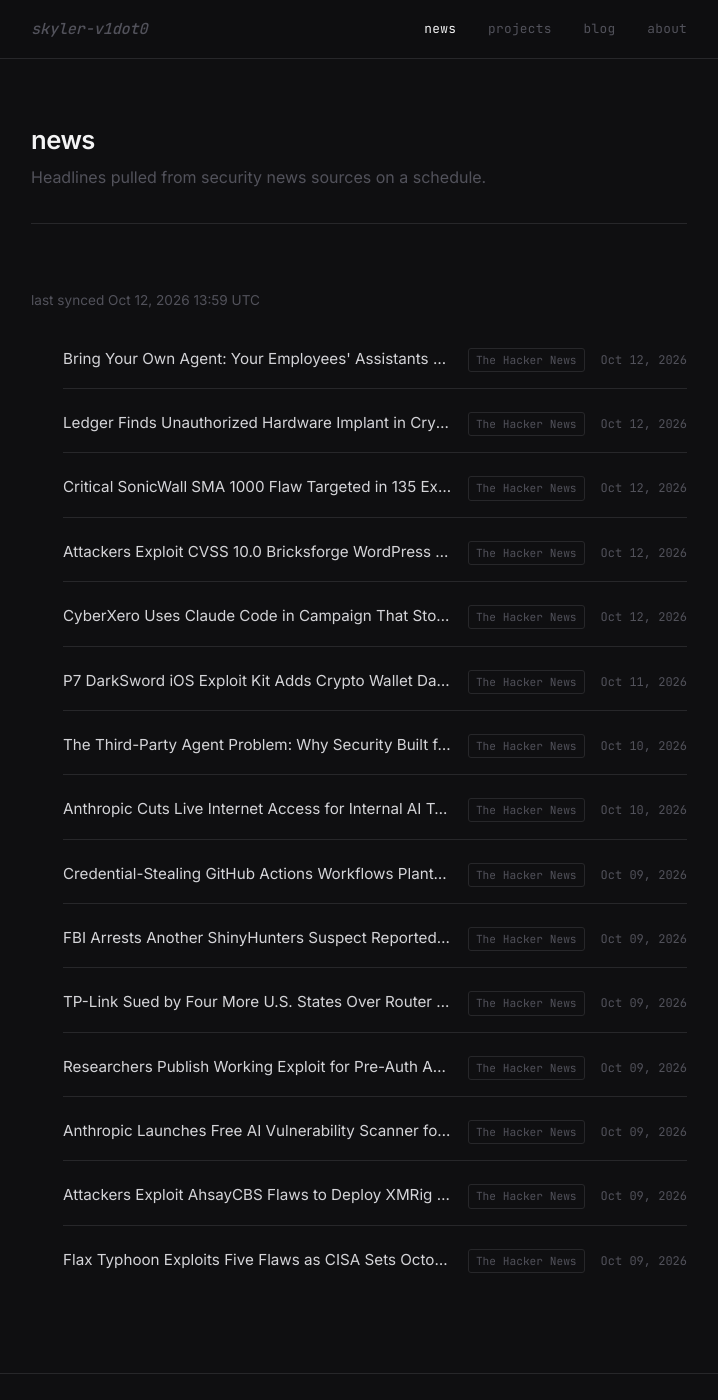
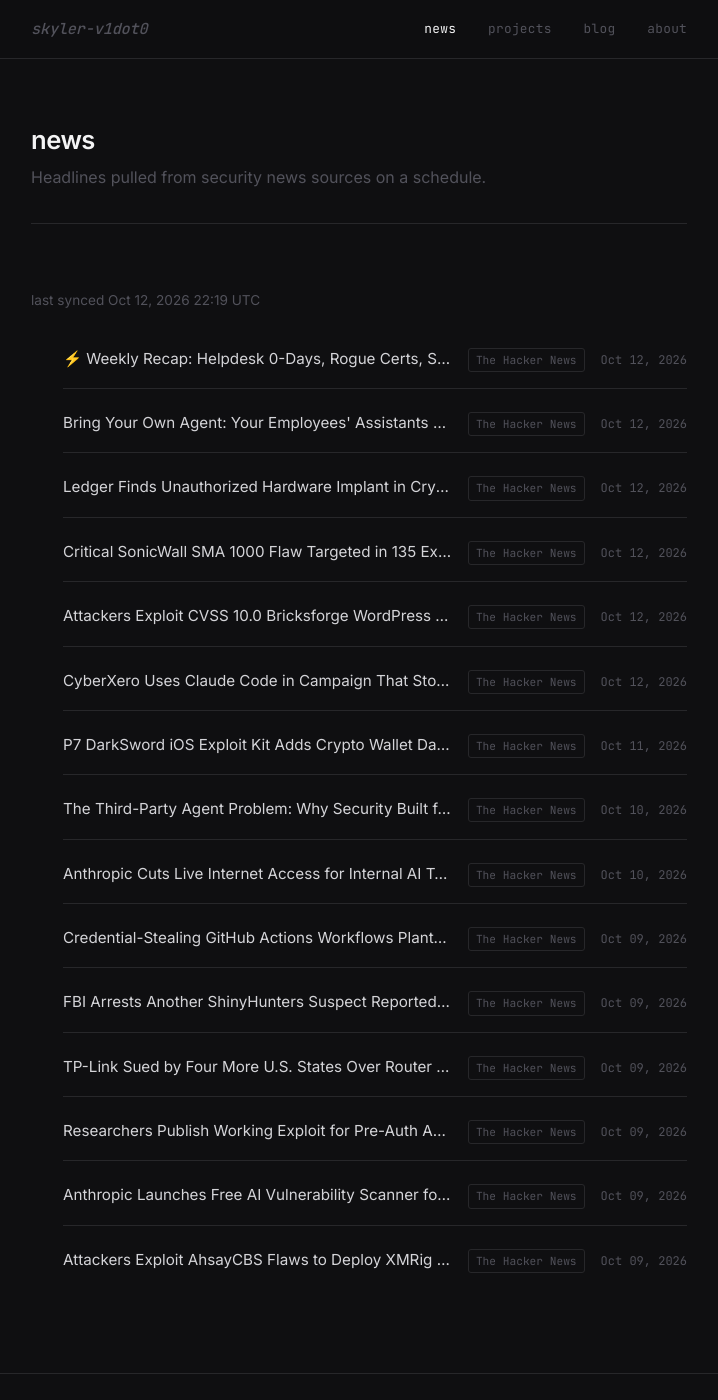
Before and after one commit to skyler-v1dot0/personal-site, a Jekyll site: the page built from news.html, in a window 1280 px wide and 1400 px high. Shown: the whole window, without its empty margins (281-999 px from the left). Built offline with Jekyll 4.4.1, drawn with Linux system fonts in a browser that asks for light colours.

Commit message:
chore: sync news feed [skip ci]

```diff
--- a/_data/news.yml
+++ b/_data/news.yml
@@ -1,6 +1,11 @@
 ---
-updated_at: '2026-10-12T13:59:01Z'
+updated_at: '2026-10-12T22:19:39Z'
 items:
+- title: "⚡ Weekly Recap: Helpdesk 0-Days, Rogue Certs, ShinyHunters Arrest, AI-Fooling
+    Malware and More"
+  url: https://thehackernews.com/2026/10/weekly-recap-helpdesk-0-days-rogue.html
+  source: The Hacker News
+  published: '2026-10-12T15:16:26Z'
 - title: 'Bring Your Own Agent: Your Employees'' Assistants Are Already Logged In'
   url: https://thehackernews.com/2026/10/bring-your-own-agent-your-employees.html
   source: The Hacker News
@@ -67,8 +72,3 @@ items:
   url: https://thehackernews.com/2026/10/attackers-exploit-ahsaycbs-flaws-to.html
   source: The Hacker News
   published: '2026-10-09T12:47:26Z'
-- title: Flax Typhoon Exploits Five Flaws as CISA Sets October 11 Deadline for Federal
-    Agencies
-  url: https://thehackernews.com/2026/10/flax-typhoon-exploits-five-flaws-as.html
-  source: The Hacker News
-  published: '2026-10-09T12:21:51Z'
```
